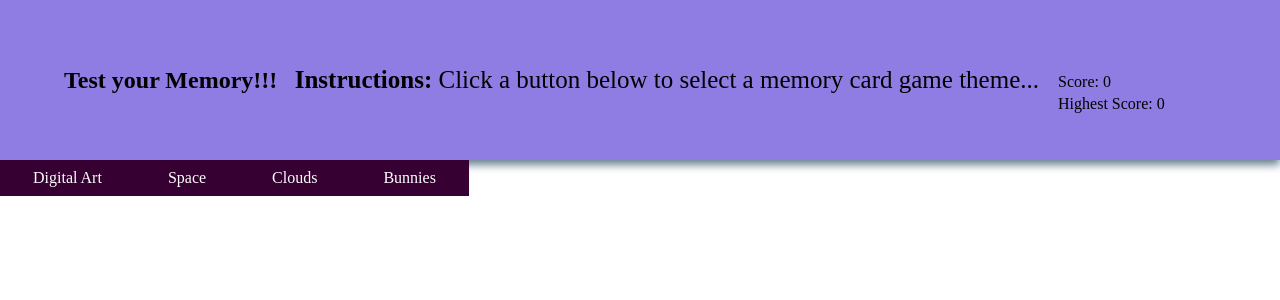
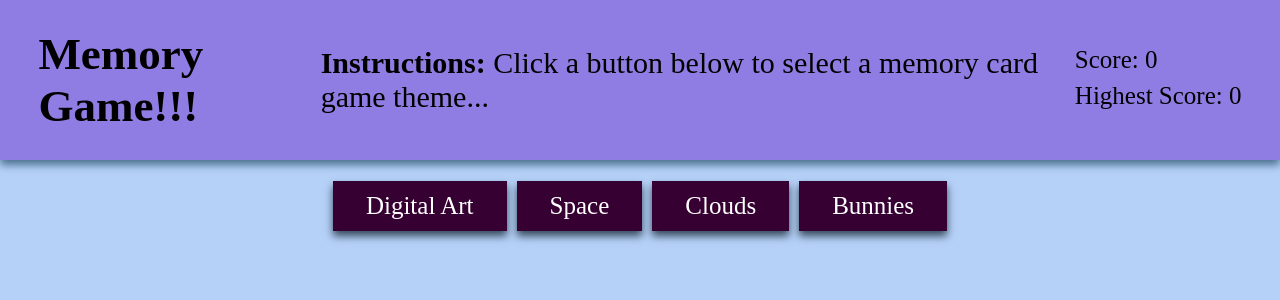
Before and after one commit to DanMurphy5150/Card-Game, a Vue app in the folder Card Game/: page / in a window 1280 px wide. Shown: the top 300 px of the page. Built offline with nearby package versions, Linux system fonts and the light colour scheme.

Commit message:
adjusted some styles --need to update fonts

```diff
--- a/Card Game/src/App.vue
+++ b/Card Game/src/App.vue
@@ -4,7 +4,7 @@
     :highScore="highestScore"
     :instructions="gameInstructions"
   ></nav-bar>
-  <div v-if="!gameStarted">
+  <div class="button-bar" v-if="!gameStarted">
     <base-button
       v-for="data in cardThemes"
       :key="data.id"
@@ -12,7 +12,7 @@
       @click="chooseTheme(data.id)"
     ></base-button>
   </div>
-  <div>
+  <div class="button-bar">
     <base-button v-if="gameStarted" @click="resetGameBoard"
       >Choose a Different Theme?</base-button
     >
@@ -93,8 +93,17 @@ export default {
   },
 };
 </script>
-<style scoped>
+<style>
 body {
   margin: 0;
+  background-color: rgb(181, 209, 248);
+}
+
+.button-bar {
+  display: flex;
+  justify-content: center;
+  align-items: center;
+  margin: 8px;
+  padding: 8px;
 }
 </style>
--- a/Card Game/src/components/BaseButton.vue
+++ b/Card Game/src/components/BaseButton.vue
@@ -13,16 +13,20 @@ export default {
 <style scoped>
 button {
   font: inherit;
+  font-size: 25px;
   border: 1px solid #360032;
   background-color: #360032;
   color: white;
   padding: 0.5rem 2rem;
+  height: 50px;
+  margin: 5px;
   cursor: pointer;
+  box-shadow: 0 5px 8px rgba(2, 16, 26, 0.707);
 }
 
 button:hover,
 button:active {
-  background-color: #5c0556;
+  background-color: #97058d;
   border-color: #5c0556;
 }
 </style>
--- a/Card Game/src/components/GameCard.vue
+++ b/Card Game/src/components/GameCard.vue
@@ -12,6 +12,7 @@ div {
   padding: 1rem;
   border-radius: 12px;
   overflow: hidden;
-  box-shadow: 0 3px 8px rgba(4, 75, 119, 0.26);
+  background-color: rgb(6, 18, 11);
+  box-shadow: 0 3px 8px rgba(17, 51, 72, 0.905);
 }
 </style>
--- a/Card Game/src/components/NavBar.vue
+++ b/Card Game/src/components/NavBar.vue
@@ -2,7 +2,7 @@
   <header>
     <nav>
       <div class="title">
-        <h1>Test your Memory!!!</h1>
+        <h1>Memory Game!!!</h1>
       </div>
       <div class="instructions">
         <p><b>Instructions:</b> {{ instructions }}</p>
@@ -32,8 +32,7 @@ header {
 nav {
   height: 100%;
   display: flex;
-  padding-left: 5%;
-  padding-right: 5%;
+  padding-left: 3%;
   justify-content: space-between;
   box-shadow: 0 5px 8px rgba(3, 44, 71, 0.588);
 }
@@ -48,19 +47,21 @@ ul {
   margin: 0;
   padding: 0;
   display: block;
-  margin-block-start: 45%;
+  margin-block-start: 20%;
 }
 
 li {
-  margin: 1%;
+  font-size: 25px;
+  margin: 2%;
   display: inline-block;
 }
 
 p {
-  font-size: 25px;
+  font-size: 30px;
 }
 
 .title {
+  font-size: 30px;
   margin: 0;
   padding: 0;
   height: 100%;
```
